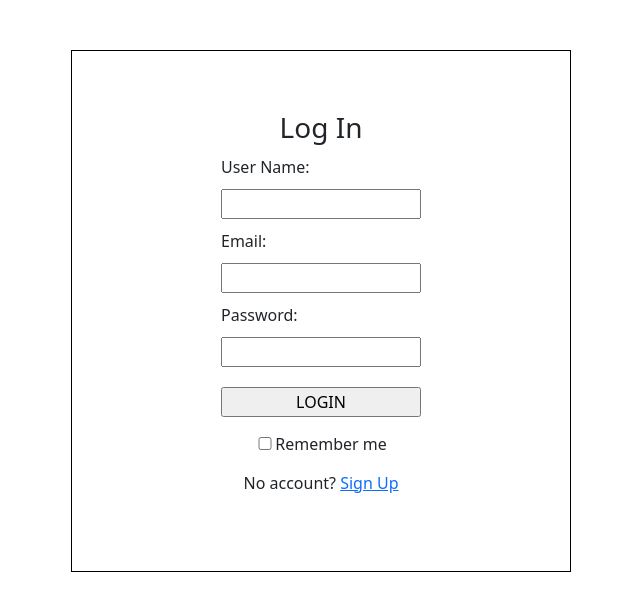
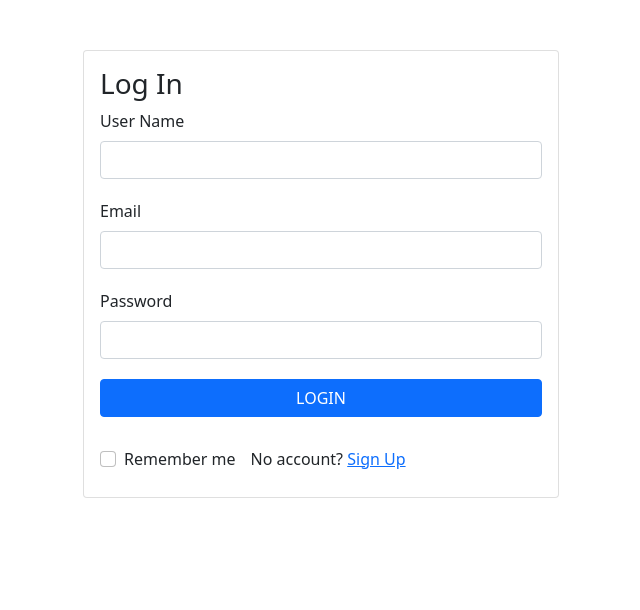
Before and after one commit to ryan-brs/Cherry, a React (Create React App) app: page /login in a window 1280 px wide. Shown: the top 610 px of the page, without its empty margins (319-959 px from the left). Built offline with nearby package versions, Linux system fonts and the light colour scheme.

Commit message:
bootstrap

```diff
--- a/src/Component/Login.jsx
+++ b/src/Component/Login.jsx
@@ -1,6 +1,7 @@
 import { useState } from 'react';
 import cookie from 'react-cookies'
 import axios from 'axios';
+import { Form, Card, Button, Container } from 'react-bootstrap'
 import { useHistory, Link } from 'react-router-dom'
 import '../App.css';
 
@@ -14,6 +15,7 @@ const Login = () => {
   );
 
   const [checkbox, setCheckBox] = useState(false)
+  console.log(checkbox)
 
   const submitHandler = (e) => {
     e.preventDefault()
@@ -23,28 +25,24 @@ const Login = () => {
   const history = useHistory()
 
   const login = (details) => {
-    // const expires = new Date()
-    // expires.setDate(Date.now() + 1000 * 60)
     axios.post(`${baseURL}/User/UserLogin`, {
       "userName": details.name,
       "password": details.password,
     })
       .then((res) => {
-        // console.log(res.data.data.token)
         if (res.status === 200 && checkbox) {
           cookie.save(
             'token',
             res.data.data.token,
             {
               path:'/',
-              // expires,
               maxAge: 60 * 60 * 24 * 7
             }
           )
           history.push('/productlist');
         }
         if (res.status === 200 && !checkbox) {
-          sessionStorage.setItem('userId', res.data.data.userId);
+          sessionStorage.setItem('token', res.data.data.token);
           history.push('/productlist');
         }
       })
@@ -52,44 +50,55 @@ const Login = () => {
   }
 
   return (
-    <form className='form' onSubmit={submitHandler}>
-      <div>
-        <h3>Log In </h3>
-        <label htmlFor="name">User Name: </label>
-        <input type="text" name="name"
+    <Container style={{margin:'50px auto', width:'500px'}}>
+      <Card>
+        <Card.Body>
+          <Form>
+            <h3>Log In</h3>
+            <Form.Group>
+              <Form.Label>User Name</Form.Label>
+              <Form.Control type='text' name='name'
                 onChange={
-            (e) => setDetails({ ...details, name: e.target.value })
+                  (e) => {
+                    return setDetails({ ...details, name: e.target.value });
+                  }
                 } required />
-      </div>
-      <div>
-        <label htmlFor="email">Email: </label>
-        <input type="email" name="email"
+            </Form.Group>
+            <Form.Group style={{marginTop:'20px'}}>
+              <Form.Label>Email</Form.Label>
+              <Form.Control type='email' name='name'
                 onChange={
-            (e) => setDetails({ ...details, email: e.target.value })
+                  (e) => {
+                    return setDetails({ ...details, email: e.target.value });
+                  }
                 } required />
-      </div>
-      <div>
-        <label htmlFor="password">Password: </label>
-        <input type="password" name="password"
+            </Form.Group>
+            <Form.Group style={{marginTop:'20px'}}>
+              <Form.Label>Password</Form.Label>
+              <Form.Control type='email' name='name'
                 onChange={
-            (e) => setDetails({ ...details, password: e.target.value })
+                  (e) => {
+                    return setDetails({ ...details, password: e.target.value });
+                  }
                 } required />
-      </div>
-      <div>
-        <input type="submit" value="LOGIN" style={{ marginTop: '20px' }} />
-      </div>
-      <div>
-        <input
-          type="checkbox"
-          id="rememberme"
-          style={{ width: '20px', marginTop: '20px' }}
+            </Form.Group>
+            <Button
+              onClick={submitHandler}
+              style={{marginTop:'20px', width:'442px'}}>LOGIN
+            </Button>
+            <div style={{display:'flex', marginTop:'20px'}}>
+              <Form.Check
+              style={{marginTop:'10px'}}
+              label={'Remember me'}
               value={checkbox}
               onChange = {e => setCheckBox(e.currentTarget.checked)}
               />
-        <label htmlFor="rememberme" style={{ display: 'inline' }} >Remember me</label>
+              <p style={{margin:'10px 15px'}}>No account? <Link to='/signup'>Sign Up</Link> </p>
             </div>
-      <p style={{ marginTop: '15px', textAlign: 'center' }}>No account? <Link to='/signup'>Sign Up</Link> </p>
-    </form>
+          </Form>
+        </Card.Body>
+      </Card>
+    </Container>
   )
 }
 
--- a/src/Component/ProductList.jsx
+++ b/src/Component/ProductList.jsx
@@ -2,7 +2,7 @@ import '../index.css'
 import React, { useEffect, useState, forwardRef } from 'react'
 import { useHistory } from 'react-router';
 import axios from 'axios';
-import { Container, Nav, Navbar } from 'react-bootstrap'
+import { Container, Nav, Navbar, Button } from 'react-bootstrap'
 import { LinkContainer } from 'react-router-bootstrap';
 import { logout } from './PrivateRoute'
 import MaterialTable from "material-table";
@@ -195,7 +195,7 @@ const ProductList = () => {
 
         actions={[
           {
-            icon: () => <button style={{ fontSize: 'small', width: '100px' }}>Upload Image</button>,
+            icon: () => <Button style={{ fontSize: 'small'}}>Upload Image</Button>,
             onClick: (event, rowData) => {
               toggleShowDialog()
               setRowId(rowData.productId)
--- a/src/Component/Signup.jsx
+++ b/src/Component/Signup.jsx
@@ -1,5 +1,6 @@
 import { useState } from 'react'
 import { useHistory } from 'react-router';
+import { Form, Card, Button, Container } from 'react-bootstrap'
 import axios from 'axios';
 import { Link } from 'react-router-dom';
 import '../App.css';
@@ -32,34 +33,75 @@ const Signup = () => {
   }
 
   return (
-    <form className='form' onSubmit={signHanlder}>
-      <div>
+    <Container style={{ margin: '50px auto', width: '500px' }}>
+      <Card>
+        <Card.Body>
+          <Form>
             <h3>Sign Up</h3>
-        <label htmlFor="username">User Name: </label>
-        <input type="text"
+            <Form.Group>
+              <Form.Label>User Name</Form.Label>
+              <Form.Control type='text' name='name'
                 onChange={
-            (e) => setRegiInfo({ ...regiInfo, name: e.target.value })
+                  (e) => {
+                    return setRegiInfo({ ...regiInfo, name: e.target.value });
+                  }
                 } required />
-      </div>
-      <div>
-        <label htmlFor="email">Email: </label>
-        <input type="email"
+            </Form.Group>
+            <Form.Group style={{ marginTop: '20px' }}>
+              <Form.Label>Email</Form.Label>
+              <Form.Control type='email' name='name'
                 onChange={
-            (e) => setRegiInfo({ ...regiInfo, email: e.target.value })
+                  (e) => {
+                    return setRegiInfo({ ...regiInfo, email: e.target.value });
+                  }
                 } required />
-      </div>
-      <div>
-        <label htmlFor="password">Password: </label>
-        <input type="password"
+            </Form.Group>
+            <Form.Group style={{ marginTop: '20px' }}>
+              <Form.Label>Password</Form.Label>
+              <Form.Control type='email' name='name'
                 onChange={
-            (e) => setRegiInfo({ ...regiInfo, password: e.target.value })
+                  (e) => {
+                    return setRegiInfo({ ...regiInfo, password: e.target.value });
+                  }
                 } required />
-      </div>
-      <div>
-        <input type="submit" value="SIGNUP" style={{marginTop: '20px'}}/>
-      </div>
-      <p style={{marginTop: '15px', textAlign: 'center'}}>Already have an account? <Link to='/login'>Log In</Link> </p>
-    </form>
+            </Form.Group>
+            <Button
+              onClick={signHanlder}
+              style={{ marginTop: '20px', width: '442px' }}>SIGNUP
+            </Button>
+            <p style={{ marginTop:'30px'}}>Already have an account? <Link to='/login'>Log In</Link> </p>
+          </Form>
+        </Card.Body>
+      </Card>
+    </Container>
+    // <form className='form' onSubmit={signHanlder}>
+    //   <div>
+    //     <h3>Sign Up</h3>
+    //     <label htmlFor="username">User Name: </label>
+    //     <input type="text"
+    //       onChange={
+    //         (e) => setRegiInfo({ ...regiInfo, name: e.target.value })
+    //       } required />
+    //   </div>
+    //   <div>
+    //     <label htmlFor="email">Email: </label>
+    //     <input type="email"
+    //       onChange={
+    //         (e) => setRegiInfo({ ...regiInfo, email: e.target.value })
+    //       } required />
+    //   </div>
+    //   <div>
+    //     <label htmlFor="password">Password: </label>
+    //     <input type="password"
+    //       onChange={
+    //         (e) => setRegiInfo({ ...regiInfo, password: e.target.value })
+    //       } required />
+    //   </div>
+    //   <div>
+    //     <input type="submit" value="SIGNUP" style={{marginTop: '20px'}}/>
+    //   </div>
+    //   <p style={{marginTop: '15px', textAlign: 'center'}}>Already have an account? <Link to='/login'>Log In</Link> </p>
+    // </form>
   )
 }
 
```
Also changed, not shown: src/Component/loadForm.jsx (+0 -7 lines). Lines whose indentation alone changed are shown as unchanged.
